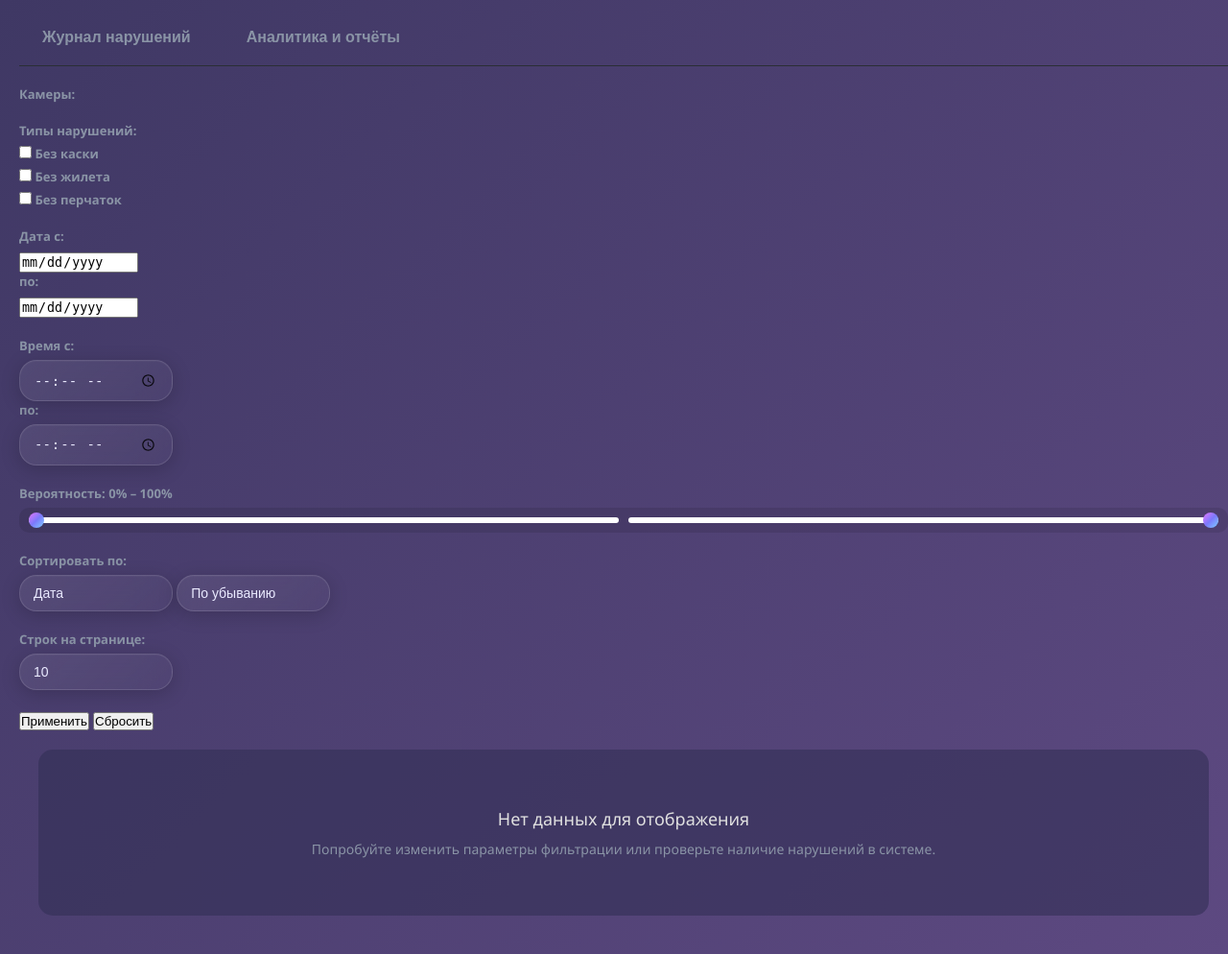
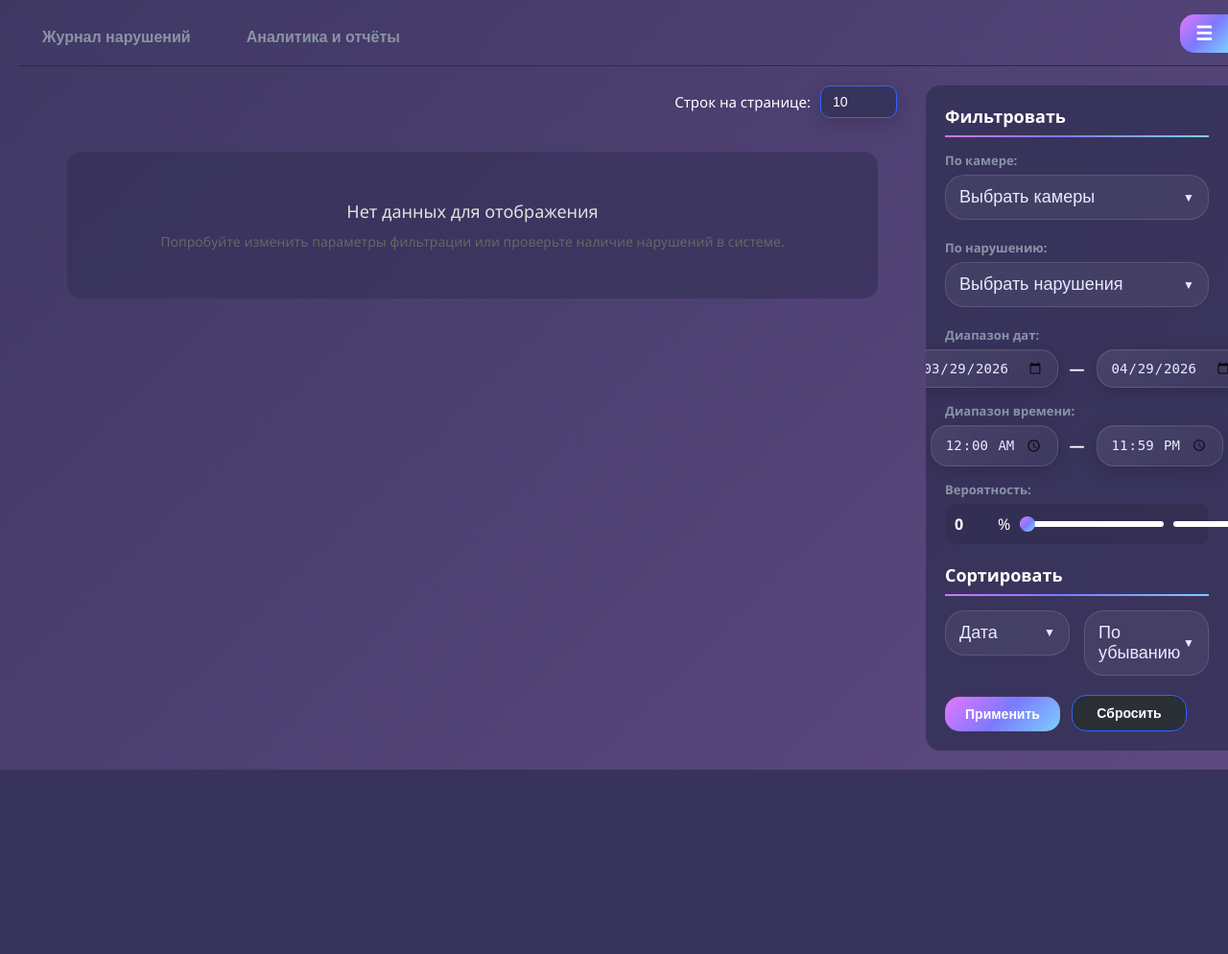
Before and after one commit to Slava-Malygina/Computer-vision-system-for-PPE-monitoring, a Python web app: template PPE_detection/web/templates/journal.html in a window 1280 px wide. Shown: the whole page at 96% size. After the commit the page ends 802 px from the top, so only its background shows below. Run offline with Jinja, Linux system fonts and the light colour scheme; the template is opened without the code that fills it, so the values that code supplies are empty.

Commit message:
рефакторинг
Signed-off-by: RayEi <storozhenko.vicktoria@yandex.ru>

```diff
--- a/PPE_detection/web/templates/journal.html
+++ b/PPE_detection/web/templates/journal.html
@@ -1,87 +1,21 @@
 {% extends "base.html" %}
 
 {% block content %}
-<div class="filters-panel">
-    <form method="get" action="{{ url_for('journal') }}" id="filter-form">
-        <div class="filter-group">
-            <label>Камеры:</label>
-            <div class="check-group">
-                {% for cam in all_cameras %}
-                <label>
-                    <input type="checkbox" name="camera_id" value="{{ cam }}" {% if filters.camera_id and cam in filters.camera_id %}checked{% endif %}>
-                    {{ cam }}
-                </label>
-                {% endfor %}
-            </div>
-        </div>
 
-        <div class="filter-group">
-            <label>Типы нарушений:</label>
-            <div class="check-group">
-                <label><input type="checkbox" name="violation_type" value="no_helmet" {% if filters.violation_type and 'no_helmet' in filters.violation_type %}checked{% endif %}> Без каски</label>
-                <label><input type="checkbox" name="violation_type" value="no_vest" {% if filters.violation_type and 'no_vest' in filters.violation_type %}checked{% endif %}> Без жилета</label>
-                <label><input type="checkbox" name="violation_type" value="no_gloves" {% if filters.violation_type and 'no_gloves' in filters.violation_type %}checked{% endif %}> Без перчаток</label>
-            </div>
-        </div>
-
-        <div class="filter-group">
-            <label>Дата с:</label>
-            <input type="date" name="date_from" value="{{ filters.start_date or '' }}">
-            <label>по:</label>
-            <input type="date" name="date_to" value="{{ filters.end_date or '' }}">
-        </div>
-
-        <div class="filter-group">
-            <label>Время с:</label>
-            <input type="time" name="time_from" value="{{ filters.start_time or '' }}">
-            <label>по:</label>
-            <input type="time" name="time_to" value="{{ filters.end_time or '' }}">
-        </div>
-
-        <div class="filter-group">
-            <label>
-                Вероятность:
-                <span id="min-val">{{ (filters.min_confidence or 0) * 100 }}</span>% –
-                <span id="max-val">{{ (filters.max_confidence or 100) * 100 }}</span>%
-            </label>
-            <div class="range-slider">
-                <input type="range" name="min_confidence" id="min-conf" min="0" max="100" step="1" value="{{ (filters.min_confidence or 0) * 100 }}">
-                <input type="range" name="max_confidence" id="max-conf" min="0" max="100" step="1" value="{{ (filters.max_confidence or 100) * 100 }}">
-            </div>
-        </div>
-
-        <div class="filter-group">
-            <label>Сортировать по:</label>
-            <select name="sort_by">
-                <option value="date" {{ 'selected' if filters.sort_by == 'date' else '' }}>Дата</option>
-                <option value="time" {{ 'selected' if filters.sort_by == 'time' else '' }}>Время</option>
-                <option value="confidence" {{ 'selected' if filters.sort_by == 'confidence' else '' }}>Вероятность</option>
-            </select>
-            <select name="sort_order">
-                <option value="DESC" {{ 'selected' if filters.sort_order == 'DESC' else '' }}>По убыванию</option>
-                <option value="ASC" {{ 'selected' if filters.sort_order == 'ASC' else '' }}>По возрастанию</option>
+<button id="toggle-panel-btn" class="btn-toggle-fixed">☰</button>
+<div class="main-layout">
+    <div class="table-wrapper" id="table-wrapper">
+        <div class="per-page-selector top">
+            <label>Строк на странице:</label>
+            <select id="per-page">
+                <option value="10" {% if per_page == 10 %}selected{% endif %}>10</option>
+                <option value="25" {% if per_page == 25 %}selected{% endif %}>25</option>
+                <option value="50" {% if per_page == 50 %}selected{% endif %}>50</option>
+                <option value="100" {% if per_page == 100 %}selected{% endif %}>100</option>
             </select>
         </div>
-
-        <div class="filter-group">
-            <label>Строк на странице:</label>
-            <select name="per_page">
-                <option value="10" {{ 'selected' if per_page == 10 else '' }}>10</option>
-                <option value="25" {{ 'selected' if per_page == 25 else '' }}>25</option>
-                <option value="50" {{ 'selected' if per_page == 50 else '' }}>50</option>
-                <option value="100" {{ 'selected' if per_page == 100 else '' }}>100</option>
-            </select>
-        </div>
-
-        <div class="filter-actions">
-            <button type="submit">Применить</button>
-            <button type="reset" id="reset-btn">Сбросить</button>
-        </div>
-    </form>
-</div>
-
        {% if violations %}
-<div class="table-container">
+       <div class="table-scroll-container">
         <table class="violations-table">
             <thead>
                 <tr>
@@ -91,86 +25,182 @@
                     <th>Тип нарушения</th>
                     <th>Вероятность</th>
                     <th>ID камеры</th>
-                <th>Скриншот</th>
+                    <th>Путь к скриншоту</th>
                 </tr>
             </thead>
-        <tbody>
+                <tbody id="violations-tbody">
                     {% for v in violations %}
-            <tr>
+                    <tr data-camera="{{ v.camera_id }}" data-type="{{ v.violation_type }}">
                         <td>{{ v.date }}</td>
                         <td>{{ v.time }}</td>
                         <td>{{ v.human_id }}</td>
-                <td>
-                    {% if v.violation_type == 'no_helmet' %}Без каски
-                    {% elif v.violation_type == 'no_vest' %}Без жилета
-                    {% elif v.violation_type == 'no_gloves' %}Без перчаток
-                    {% else %}{{ v.violation_type }}
-                    {% endif %}
-                </td>
+                        <td>{{ v.violation_type }}</td>
                         <td>{{ "%.0f"|format(v.confidence * 100) }}%</td>
                         <td>{{ v.camera_id }}</td>
                         <td>
-                    {% if v.screenshot_path %}
-                    <a href="{{ url_for('serve_violation', filename=v.screenshot_path) }}" target="_blank">Показать</a>
-                    {% else %}
-                    —
-                    {% endif %}
+                            <a href="/{{ v.screenshot_path }}" target="_blank">
+                                {{ v.screenshot_path }}
+                            </a>
                         </td>
                     </tr>
                     {% endfor %}
                 </tbody>
         </table>
         </div>
-
-<div class="pagination">
-    {% if page > 1 %}
-    <a href="{{ url_for('journal', page=page-1, **request.args) }}">← Назад</a>
-    {% endif %}
-    <span>Страница {{ page }} из {{ total_pages }}</span>
-    {% if page < total_pages %}
-    <a href="{{ url_for('journal', page=page+1, **request.args) }}">Вперёд →</a>
+        <div class="pagination-panel bottom">
+            <div class="pagination-controls">
+                <button id="prev-page" {% if page <= 1 %}disabled{% endif %}>←</button>
+                <span id="page-info">{{ page }} из {{ total_pages }}</span>
+                <button id="next-page" {% if page >= total_pages %}disabled{% endif %}>→</button>
+            </div>
+            <button id="refresh-btn" class="refresh-btn">
+                <img src="{{ url_for('static', filename='icons/refresh_icn.png') }}" alt="Обновить" style="width: 18px; height: 18px;">
+            </button>
+        </div>
+       {% else %}
+       <div class="no-data-message" style="text-align: center; padding: 40px;">
+           <p>Нет данных для отображения</p>
+           <p style="color: #666; font-size: 14px;">Попробуйте изменить параметры фильтрации или проверьте наличие нарушений в системе.</p>
+       </div>
        {% endif %}
     </div>
-{% else %}
-<div class="no-data-message">
-    <p>Нет данных для отображения</p>
-    <p class="no-data-hint">Попробуйте изменить параметры фильтрации или проверьте наличие нарушений в системе.</p>
+
+    <div class="right-panel" id="right-panel">
+
+        <div class="filter-section">
+            <h3>Фильтровать</h3>
+
+            <div class="filter-group">
+                <label>По камере:</label>
+                <div class="dropdown-checkbox">
+                    <button type="button" class="dropdown-btn" id="camera-dropdown-btn">
+                        Выбрать камеры <span class="arrow">▼</span>
+                    </button>
+                    <div class="dropdown-content" id="camera-dropdown">
+                        <label><input type="checkbox" value="rtsp://localhost:8554/stream1" checked> rtsp://localhost:8554/stream1</label>
+                        <label><input type="checkbox" value="rtsp://localhost:8554/stream2" checked> rtsp://localhost:8554/stream2</label>
+                        <label><input type="checkbox" value="rtsp://localhost:8554/stream3" checked> rtsp://localhost:8554/stream3</label>
+                        <label><input type="checkbox" value="rtsp://localhost:8554/stream4" checked> rtsp://localhost:8554/stream4</label>
+
+                        <label>
+                            <input type="checkbox" checked id="other-cameras-checkbox">
+                            Другое (веб-камера, видео и т.д.)
+                        </label>
                     </div>
-{% endif %}
+                </div>
+            </div>
 
+            <div class="filter-group">
+                <label>По нарушению:</label>
+                <div class="dropdown-checkbox">
+                    <button type="button" class="dropdown-btn" id="violation-dropdown-btn">
+                        Выбрать нарушения <span class="arrow">▼</span>
+                    </button>
+                    <div class="dropdown-content" id="violation-dropdown">
+                        <label><input type="checkbox" value="Без каски" checked> Без каски</label>
+                        <label><input type="checkbox" value="Без жилета" checked> Без жилета</label>
+                        <label><input type="checkbox" value="Без перчаток" checked> Без перчаток</label>
+                    </div>
+                </div>
+            </div>
+
+
+            <div class="filter-group date-range-group">
+                <label>Диапазон дат:</label>
+                <div class="date-range-row">
+                    <input type="date" id="date-from" value="2026-03-29" class="date-input">
+                    <span>—</span>
+                    <input type="date" id="date-to" value="2026-04-29" class="date-input">
+                </div>
+            </div>
+
+            <div class="filter-group time-range-group">
+                <label>Диапазон времени:</label>
+                <div class="time-range-row">
+                    <input type="time" id="time-from" value="00:00">
+                    <span>—</span>
+                    <input type="time" id="time-to" value="23:59">
+                </div>
+            </div>
+
+            <div class="filter-group">
+                <label>Вероятность:</label>
+                <div class="range-slider">
+                    <span id="prob-min-value">0</span>%
+                    <input type="range" id="prob-min" min="0" max="100" value="0">
+                    <input type="range" id="prob-max" min="0" max="100" value="100">
+                    <span id="prob-max-value">100</span>%
+                </div>
+            </div>
+        </div>
+
+        <div class="filter-section">
+            <h3>Сортировать</h3>
+
+            <div class="filter-group sort-group">
+
+                <div class="dropdown-checkbox custom-select" id="sort-field-wrapper">
+                    <button type="button" class="dropdown-btn" id="sort-field-btn">
+                        <span id="sort-field-text">Дата</span>
+                        <span class="arrow">▼</span>
+                    </button>
+
+                    <div class="dropdown-content" id="sort-field-dropdown">
+
+                        <label data-value="date">
+                            Дата
+                        </label>
+
+                        <label data-value="time">
+                            Время
+                        </label>
+
+                        <label data-value="confidence">
+                            Вероятность
+                        </label>
+
+                    </div>
+
+                    <input type="hidden" id="sort-field" value="date">
+                </div>
+
+
+                <div class="dropdown-checkbox custom-select" id="sort-order-wrapper">
+                    <button type="button" class="dropdown-btn" id="sort-order-btn">
+                        <span id="sort-order-text">По убыванию</span>
+                        <span class="arrow">▼</span>
+                    </button>
+
+                    <div class="dropdown-content" id="sort-order-dropdown">
+
+                        <label data-value="DESC">
+                            По убыванию
+                        </label>
+
+                        <label data-value="ASC">
+                            По возрастанию
+                        </label>
+
+                    </div>
+
+                    <input type="hidden" id="sort-order" value="DESC">
+                </div>
+
+            </div>
+        </div>
+
+
+        <div class="filter-buttons">
+            <button id="apply-filters" class="btn-primary">Применить</button>
+            <button id="reset-filters" class="btn-secondary">Сбросить</button>
+        </div>
+    </div>
+</div>
+<script src="{{ url_for('static', filename='js/journal.js') }}"></script>
 <script>
-    document.addEventListener('DOMContentLoaded', function () {
-        const minSlider = document.getElementById('min-conf');
-        const maxSlider = document.getElementById('max-conf');
-        const minSpan = document.getElementById('min-val');
-        const maxSpan = document.getElementById('max-val');
 
-        function updateLabels() {
-            let min = parseInt(minSlider.value);
-            let max = parseInt(maxSlider.value);
-            if (min > max) { minSlider.value = max; min = max; }
-            if (max < min) { maxSlider.value = min; max = min; }
-            minSpan.innerText = min;
-            maxSpan.innerText = max;
-        }
-
-        minSlider.addEventListener('input', function () {
-            if (parseInt(minSlider.value) > parseInt(maxSlider.value)) maxSlider.value = minSlider.value;
-            updateLabels();
-        });
-        maxSlider.addEventListener('input', function () {
-            if (parseInt(maxSlider.value) < parseInt(minSlider.value)) minSlider.value = maxSlider.value;
-            updateLabels();
-        });
-        updateLabels();
-
-        const resetBtn = document.getElementById('reset-btn');
-        if (resetBtn) {
-            resetBtn.addEventListener('click', function (e) {
-                e.preventDefault();
-                window.location.href = window.location.pathname;
-            });
-        }
+    document.getElementById('per-page').addEventListener('change', function() {
+        window.location.href = "{{ url_for('journal') }}?per_page=" + this.value + "&" + new URLSearchParams(window.location.search).toString();
     });
 </script>
 {% endblock %}
```
Lines whose indentation alone changed are shown as unchanged.
